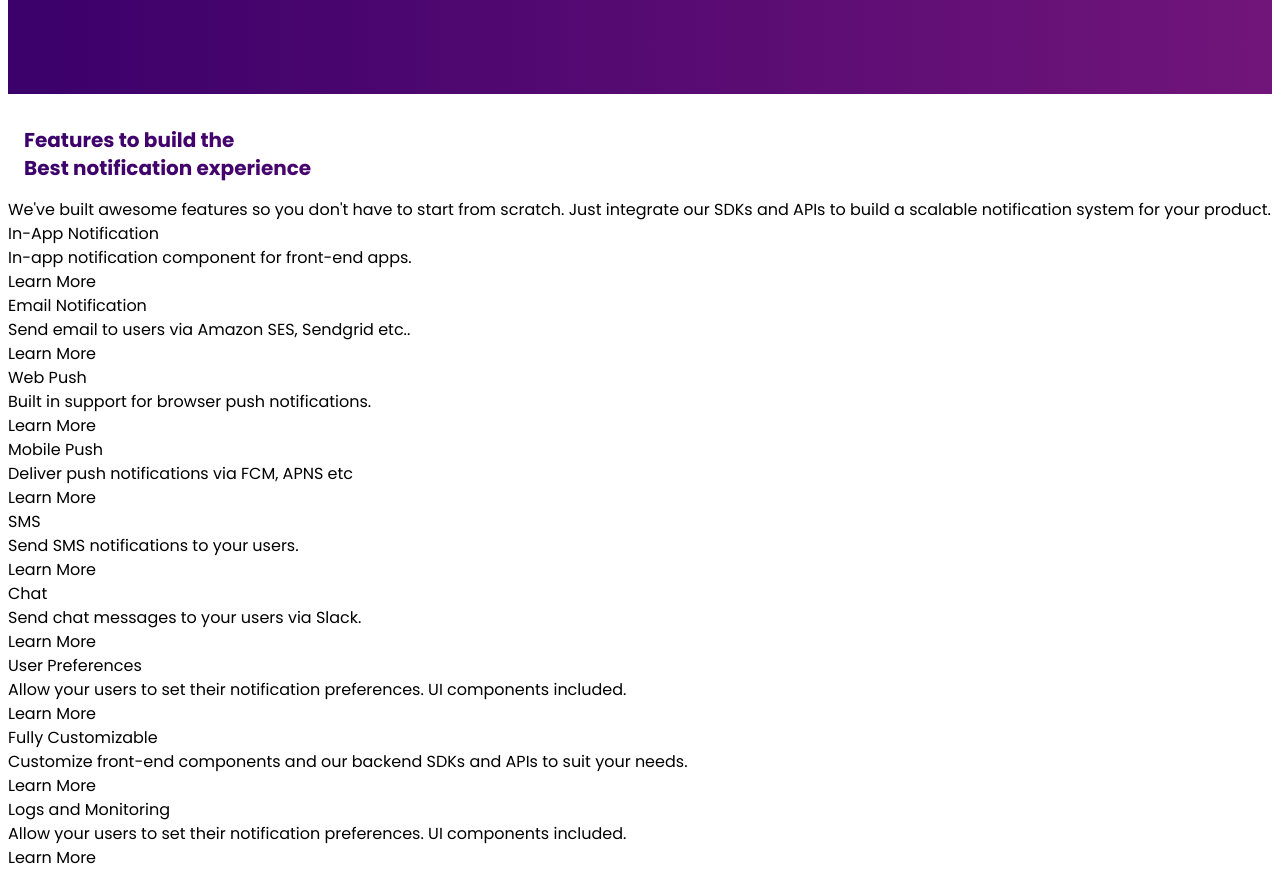
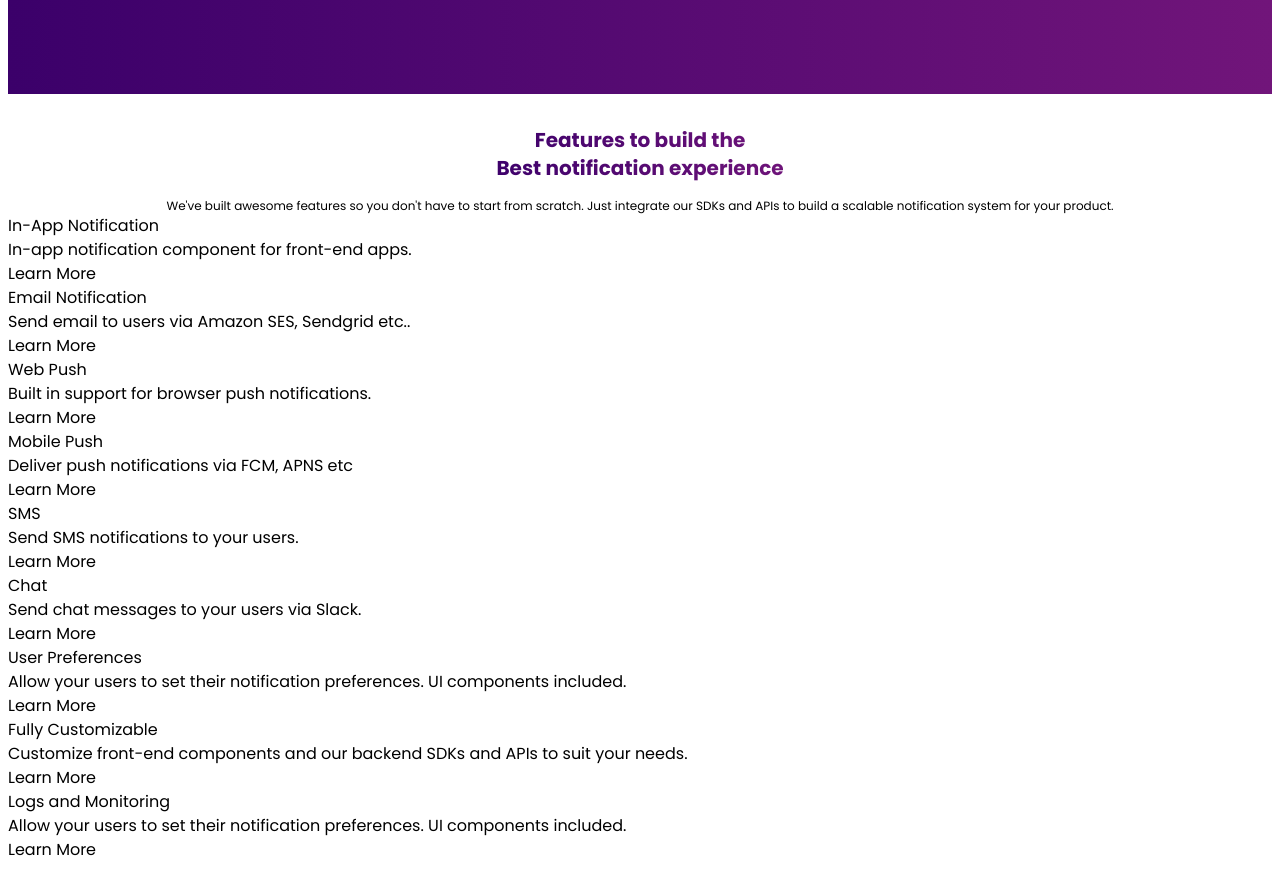
Before and after one commit to Ashrayaa/Engagespot, a Next.js app: page / in a window 1280 px wide. Shown: the part 1229-2123 px from the top of the page. Built offline with nearby package versions, Linux system fonts and the light colour scheme.

Commit message:
ui issue fixed

```diff
--- a/components/Intro.tsx
+++ b/components/Intro.tsx
@@ -8,7 +8,7 @@ export default function Screen1({}: Props) {
   return (
     <div className="flex flex-col gap-10 mb-10 mt-8 lg:mt-0 lg:p-4 lg:flex-row lg:gap-32 lg:w-[95%] sm:mb-[15%]">
       <div className="flex flex-col gap-6 lg:flex lg:flex-col lg:gap-18 lg:p-16">
-        <div className="text-3xl font-semibold text-transparent bg-clip-text bg-gradient-to-r from-spotpurple to-engagepurple sm:mt-14 mt-6 lg:text-6xl lg:flex lg:flex-col lg:gap-3">
+        <div className="text-2xl font-semibold text-transparent bg-clip-text bg-gradient-to-r from-spotpurple to-engagepurple sm:mt-14 mt-6 lg:text-6xl lg:flex lg:flex-col lg:gap-3">
           <h1>Build Notification </h1>
           <h1>Infrastructure for </h1>
           <h1>your Product</h1>
--- a/components/Screen4.tsx
+++ b/components/Screen4.tsx
@@ -5,12 +5,12 @@ type Props = {};
 export default function Screen4({}: Props) {
   return (
     <div className="flex flex-col">
-      <div className="flex flex-col gap-4">
+      <div className="flex flex-col gap-4 justify-center items-center align-middle">
         <h1
-        className="text-xl px-4 font-bold text-transparent bg-clip-text bg-gradient-to-r from-spotpurple to-engagepurple mt-8"
+        className="text-xl px-4 font-bold text-center text-transparent bg-clip-text bg-gradient-to-r from-spotpurple to-engagepurple mt-8"
         >Features to build the <br/>
          Best notification experience </h1>
-        <p>
+        <p className="text-center text-xs ">
           We&apos;ve built awesome features so you don&apos;t have to start from
           scratch. Just integrate our SDKs and APIs to build a scalable
           notification system for your product.
```
